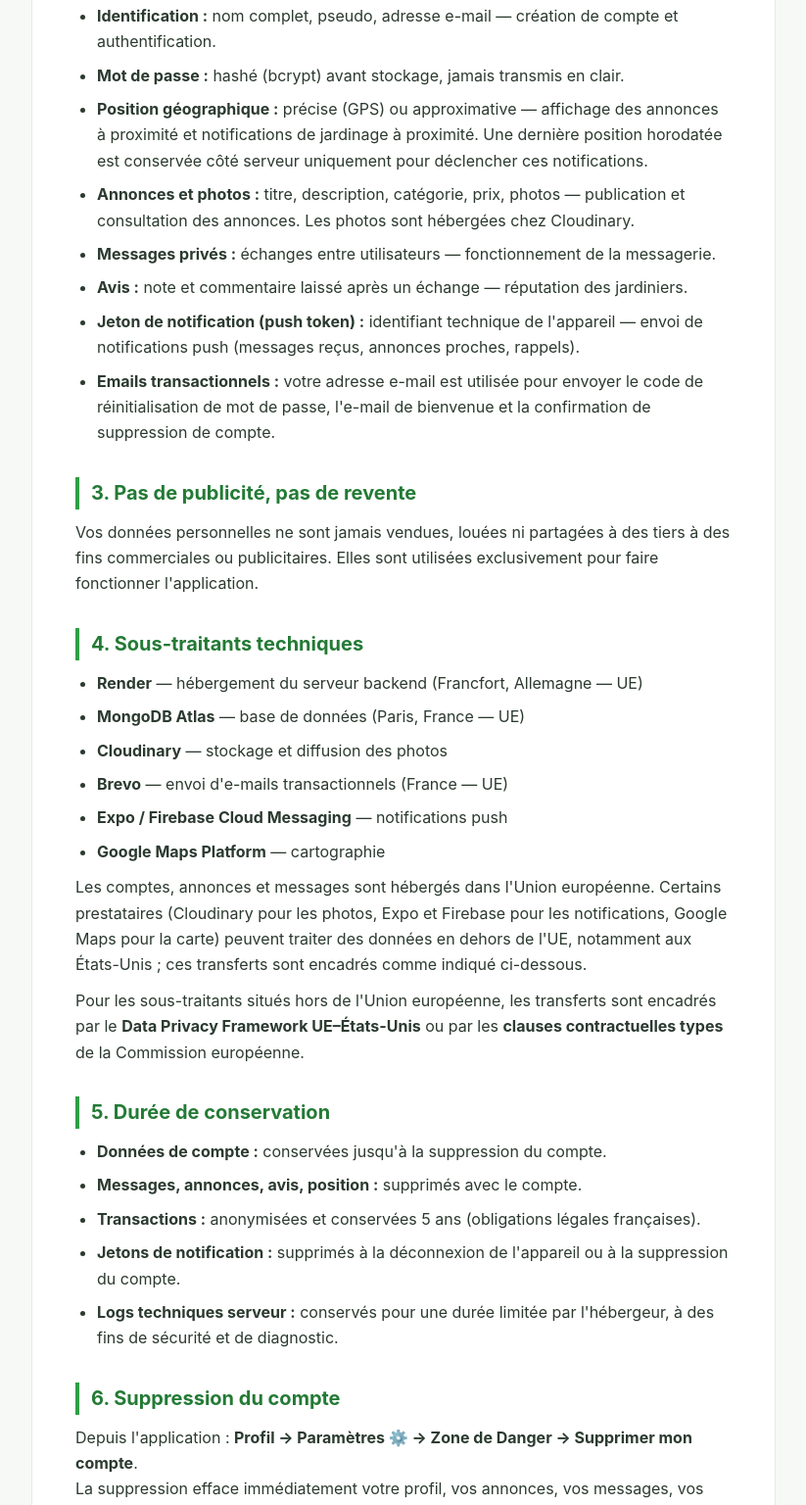
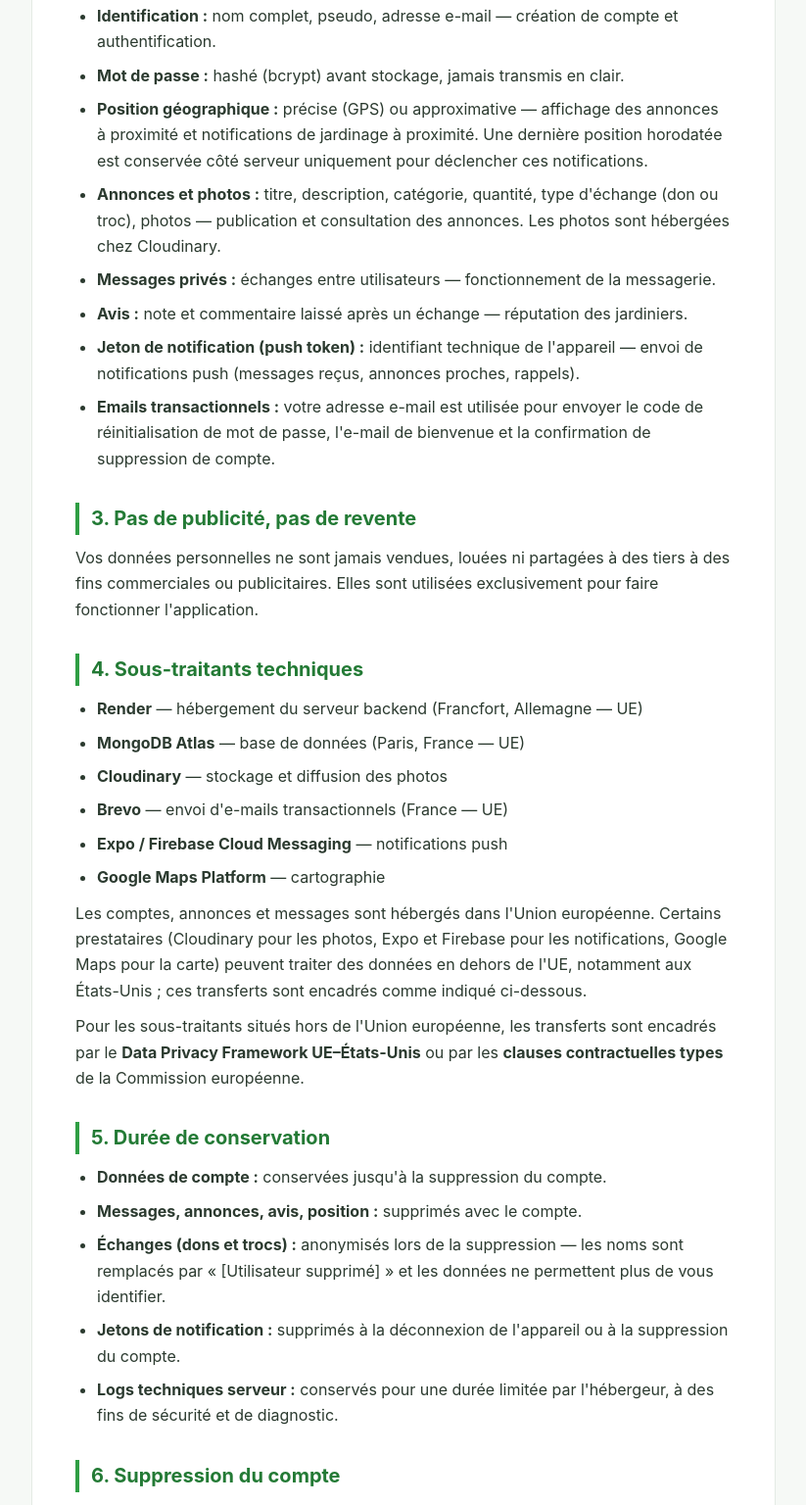
Before and after one commit to mymotivactiondaily-alt/jardine-privacy, a plain HTML site: page index.html in a window 1280 px wide. Shown: the part 499-2035 px from the top of the page at 98% size, without its empty margins (228-1051 px from the left). Drawn offline with Linux system fonts and the light colour scheme.

Commit message:
docs(privacy): corrections échanges et champs annonce
- Échanges : retire la mention 5 ans sans fondement (pas de paiement) ;
  décrit ce que fait réellement le code (anonymisation des noms)
- Section 2 : remplace "prix" par "quantité, type d'échange (don ou troc)"

Co-Authored-By: Claude Sonnet 4.6 <noreply@anthropic.com>

```diff
--- a/index.html
+++ b/index.html
@@ -105,7 +105,8 @@
         déclencher ces notifications.
       </li>
       <li>
-        <strong>Annonces et photos :</strong> titre, description, catégorie, prix, photos —
+        <strong>Annonces et photos :</strong> titre, description, catégorie, quantité,
+        type d'échange (don ou troc), photos —
         publication et consultation des annonces. Les photos sont hébergées chez Cloudinary.
       </li>
       <li>
@@ -163,8 +164,9 @@
         <strong>Messages, annonces, avis, position :</strong> supprimés avec le compte.
       </li>
       <li>
-        <strong>Transactions :</strong> anonymisées et conservées 5 ans
-        (obligations légales françaises).
+        <strong>Échanges (dons et trocs) :</strong> anonymisés lors de la suppression —
+        les noms sont remplacés par « [Utilisateur supprimé] » et les données
+        ne permettent plus de vous identifier.
       </li>
       <li>
         <strong>Jetons de notification :</strong> supprimés à la déconnexion de l'appareil
```
